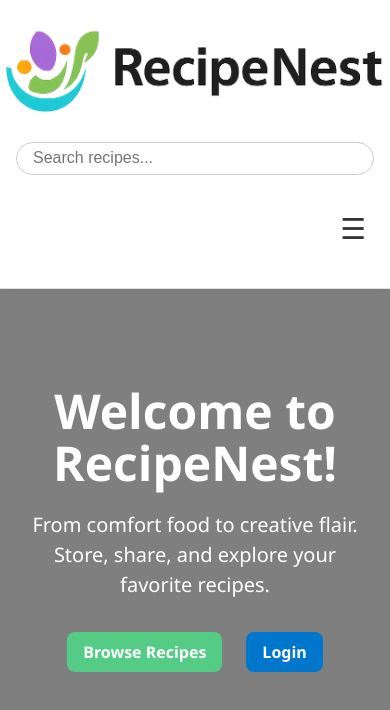
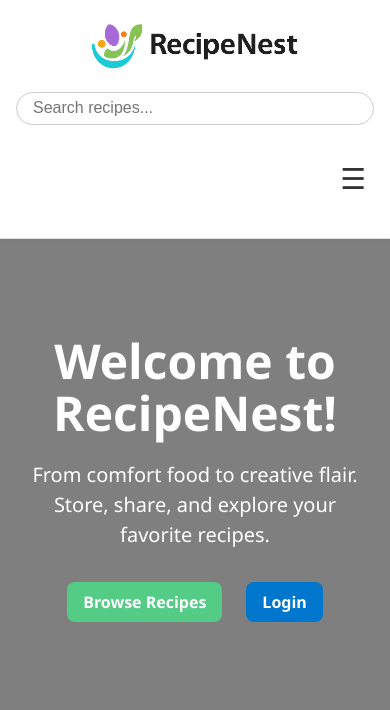
Before and after one commit to DaniRossiter/recipenest-frontend, a React (Vite) app: page / in a window 390 px wide. Shown: the top 710 px of the page. Built offline with nearby package versions, Linux system fonts and the light colour scheme.

Commit message:
Reduced logo size on mobile screen size

```diff
--- a/src/components/NavbarResponsive.css
+++ b/src/components/NavbarResponsive.css
@@ -226,7 +226,7 @@
   }
 
   .logo-image {
-    height: 110px;
+    height: 60px;
     width: auto;
     margin: 0 auto;
     display: block;
@@ -245,8 +245,7 @@
   }
 }
 
-/* medium screen size */
-
+/* Medium screen size */
 @media (max-width: 1024px) and (min-width: 769px) {
   .nav-links {
     gap: 1rem;
```
